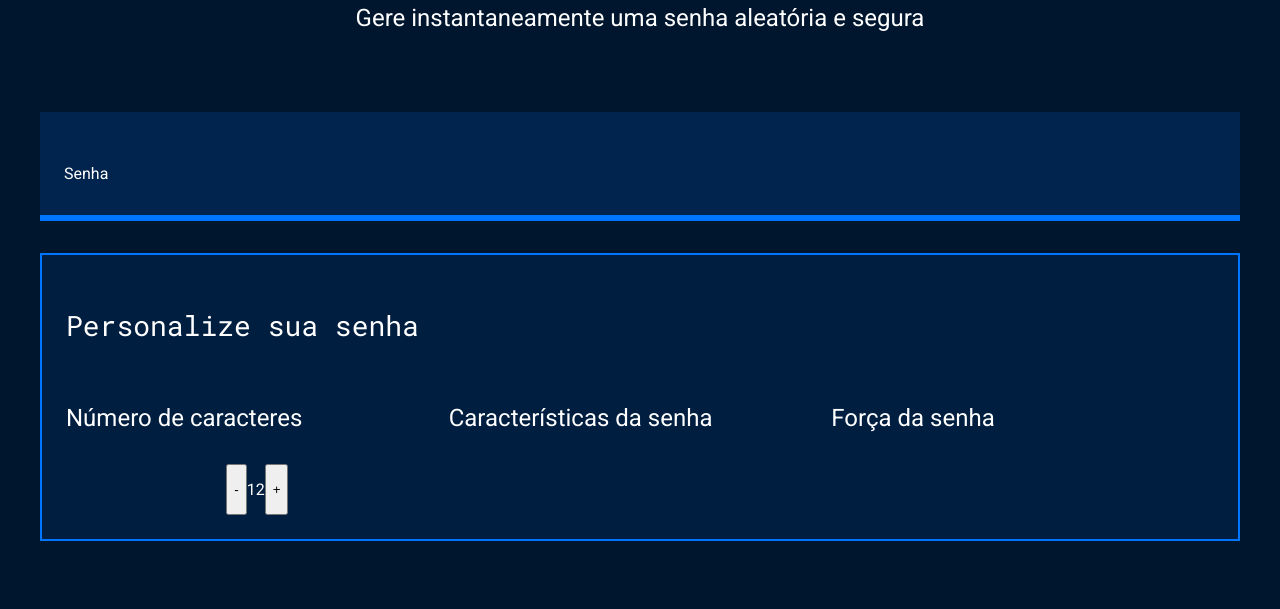
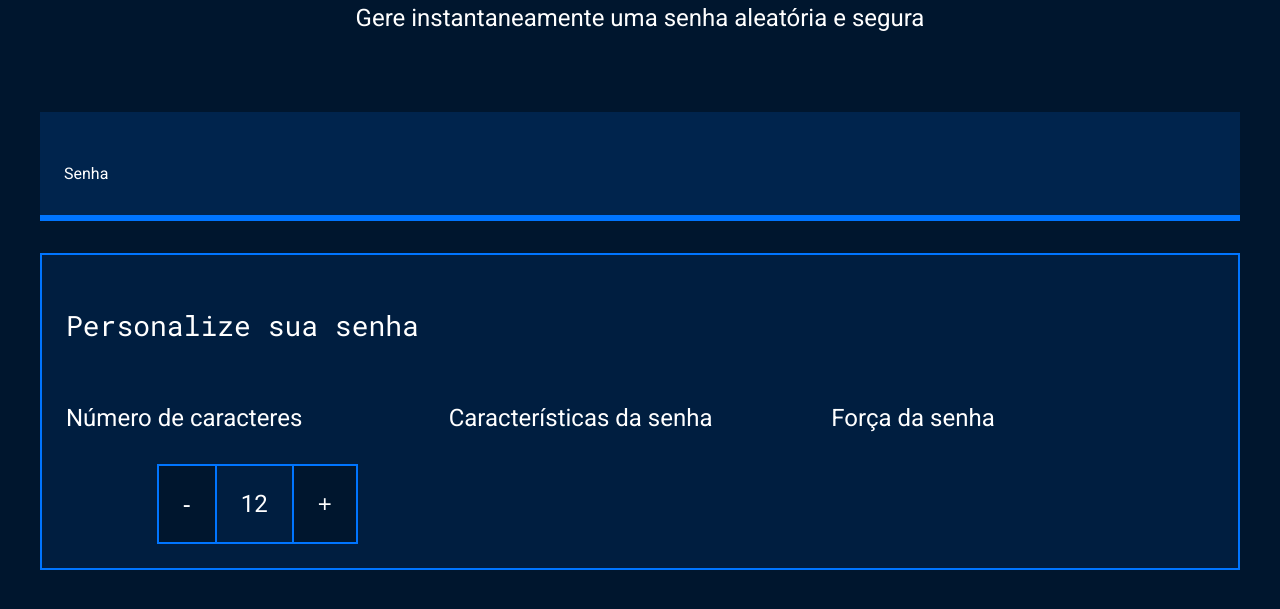
Before and after one commit to MyrianX/js-senhas-seguras, a plain HTML site: page js-senhas-seguras/index.html in a window 1280 px wide. Shown: the part 191-800 px from the top of the page. Drawn offline with Linux system fonts and the light colour scheme.

Commit message:
processo

```diff
--- a/js-senhas-seguras/style.css
+++ b/js-senhas-seguras/style.css
@@ -91,10 +91,19 @@ body{
 }
 
 .parametro-senha__botao{
-
+    background-color: var(--cor-de-fundo);
+    color: var(--branco);
+    border: 2px solid var(--borda);
+    padding: 24px;
+    font-size: 24px;
+    cursor: pointer;
 }
 .parametro-senha__texto{
-
+    padding: 24px;
+    border-top: 2px solid var(--borda);
+    border-bottom: 2px solid var(--borda);
+    margin: 0;
+    font-size: 24px;
 }
 
 @media screen and (min-width: 768px) {
```
